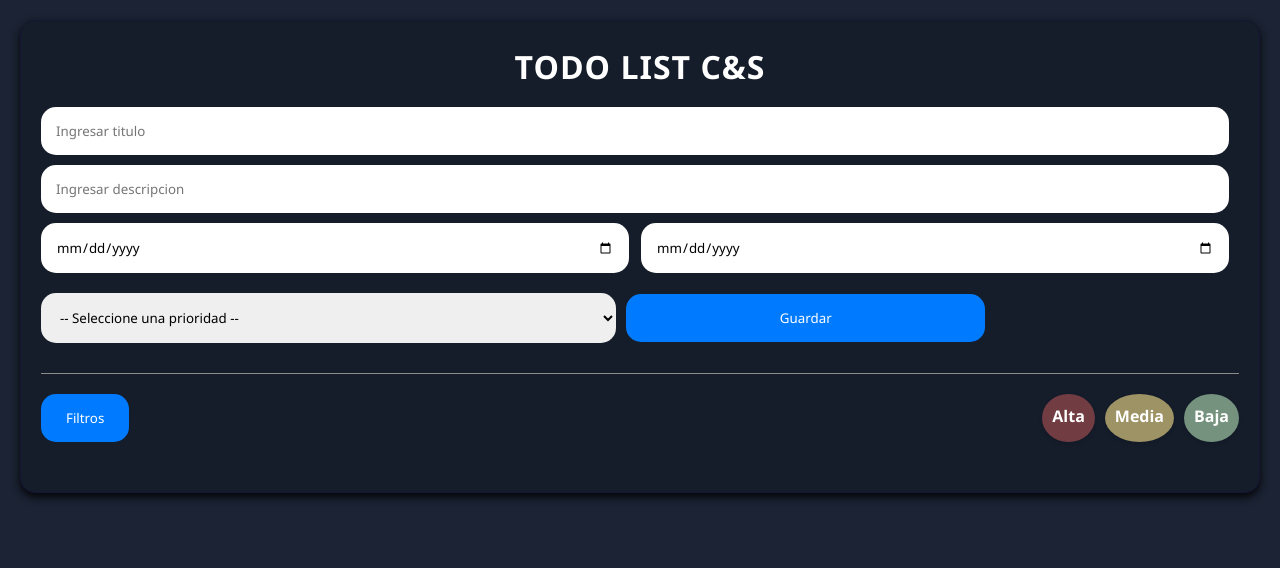
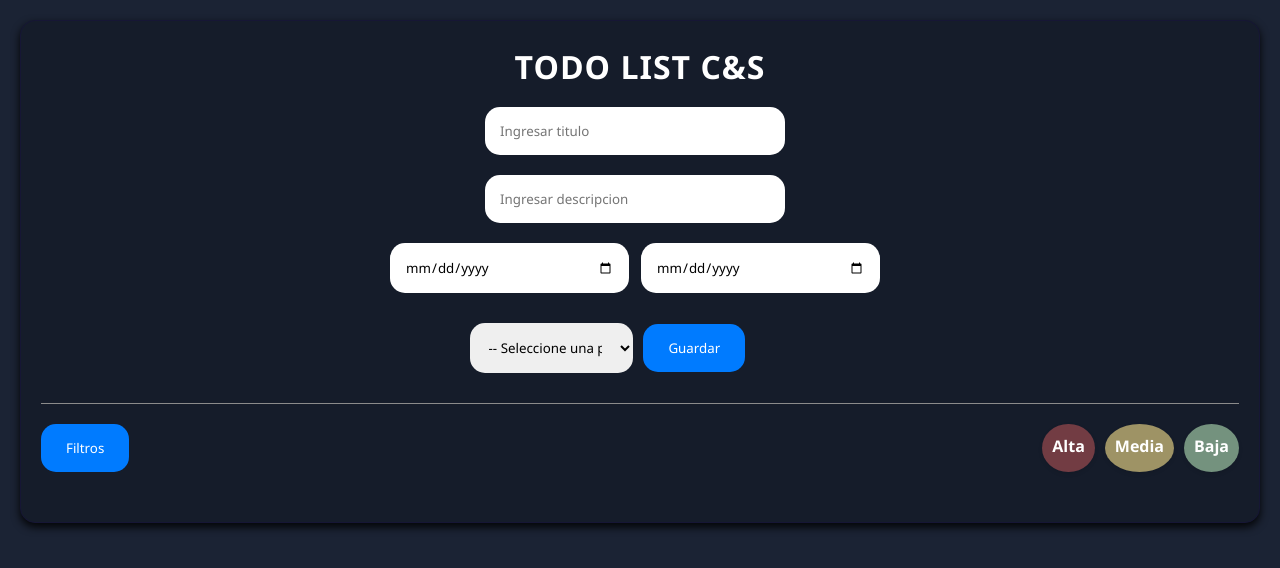
Before and after one commit to Sebas1124/TodoListCarmen, a React (Vite) app: page / in a window 1280 px wide. Shown: the top 568 px of the page. Built offline with nearby package versions, Linux system fonts and the light colour scheme.

Commit message:
Todo list finalizado

```diff
--- a/src/components/ModalComponent.jsx
+++ b/src/components/ModalComponent.jsx
@@ -32,6 +32,40 @@ export const ModalComponent = ({ showModal, setShowModal, taskList, setTaskList
             filteredTasks = filteredTasks.filter(task => task.completada === true);
         }
 
+        if (filters.alta || filters.media || filters.baja){
+            filteredTasks = filteredTasks.filter(task => {
+                if (filters.alta && task.prioridad === "alta") return true;
+                if (filters.media && task.prioridad === "media") return true;
+                if (filters.baja && task.prioridad === "baja") return true;
+                return false;
+            })
+
+            // filtrar por si seleccionan alta y media, pero no baja
+            if (filters.alta && filters.media && !filters.baja) {
+                filteredTasks = filteredTasks.filter(task => task.prioridad !== "baja");
+            }
+
+            // filtrar por si seleccionan alta y baja, pero no media
+            if (filters.alta && !filters.media && filters.baja) {
+                filteredTasks = filteredTasks.filter(task => task.prioridad !== "media");
+            }
+
+            // filtrar por si seleccionan media y baja, pero no alta
+            if (!filters.alta && filters.media && filters.baja) {
+                filteredTasks = filteredTasks.filter(task => task.prioridad !== "alta");
+            }
+
+        }
+
+        // filtrar por rango de fechas
+        if (filters.fechaInicio){
+            filteredTasks = filteredTasks.filter(task => new Date(task.fechaInicio) >= new Date(filters.fechaInicio))
+        }
+
+        if (filters.fechaFin){
+            filteredTasks = filteredTasks.filter(task => new Date(task.fechaFin) <= new Date(filters.fechaFin))
+        }
+
         setTaskList(filteredTasks);
         setShowModal(false);
     }
@@ -46,8 +80,30 @@ export const ModalComponent = ({ showModal, setShowModal, taskList, setTaskList
             completadas: false
         })
 
-        setTaskList(taskList);
+        const tasksFromStorage = localStorage.getItem("tasks");
+
+        if (tasksFromStorage){
+            const parsedTasks = JSON.parse(tasksFromStorage);
+            setTaskList(parsedTasks);
+        }
+
         setShowModal(false);
+    }
+
+    const onChangePriority = (e) => {
+        const { name, checked } = e.target;
+        setFilters({
+            ...filters,
+            [name]: checked
+        })
+    }
+
+    const onChangeDate = (e) => {
+        const { name, value } = e.target;
+        setFilters({
+            ...filters,
+            [name]: value
+        })
     }
 
   return (
@@ -74,6 +130,8 @@ export const ModalComponent = ({ showModal, setShowModal, taskList, setTaskList
                         type={"checkbox"}
                         label={"Alta"}
                         name={"alta"}
+                        checked={filters.alta}
+                        onChange={onChangePriority}
                     />
                     <span>Alta</span>
                 </div>
@@ -83,6 +141,8 @@ export const ModalComponent = ({ showModal, setShowModal, taskList, setTaskList
                         type={"checkbox"}
                         label={"Media"}
                         name={"media"}
+                        checked={filters.media}
+                        onChange={onChangePriority}
                     />
                     <span>Media</span>
                 </div>
@@ -92,6 +152,8 @@ export const ModalComponent = ({ showModal, setShowModal, taskList, setTaskList
                         type={"checkbox"}
                         label={"Baja"}
                         name={"baja"}
+                        checked={filters.baja}
+                        onChange={onChangePriority}
                     />
                     <span>Baja</span>
                 </div>
@@ -107,6 +169,9 @@ export const ModalComponent = ({ showModal, setShowModal, taskList, setTaskList
                     style={{
                         flex: 1
                     }}
+                    value={filters.fechaInicio}
+                    onChange={onChangeDate}
+
                 />
 
                 <InputComponent
@@ -115,6 +180,8 @@ export const ModalComponent = ({ showModal, setShowModal, taskList, setTaskList
                     style={{
                         flex: 1
                     }}
+                    value={filters.fechaFin}
+                    onChange={onChangeDate}
                 />
             </div>
 
--- a/src/index.css
+++ b/src/index.css
@@ -224,3 +224,41 @@ input[type="checkbox"] {
   flex-direction: column;
   gap: 10px;
 }
+
+/* pantallas mediana */
+@media (min-width: 600px) {
+
+  .form-content {
+    display: flex;
+    justify-content: center;
+    align-items: center;
+    flex-wrap: wrap;
+    gap: 10px;
+  }
+
+  .form-content input,
+  .form-content select,
+  .form-content button {
+    width: 300px;
+  }
+
+  .date-inputs {
+    width: 500px;
+  }
+
+  .filter-tasks {
+    flex-direction: row;
+    gap: 10px;
+  }
+}
+
+/* pantalla grande */
+@media (min-width: 900px) {
+
+  ul {
+    display: flex;
+    flex-wrap: wrap;
+    gap: 10px;
+  }
+
+}
```
